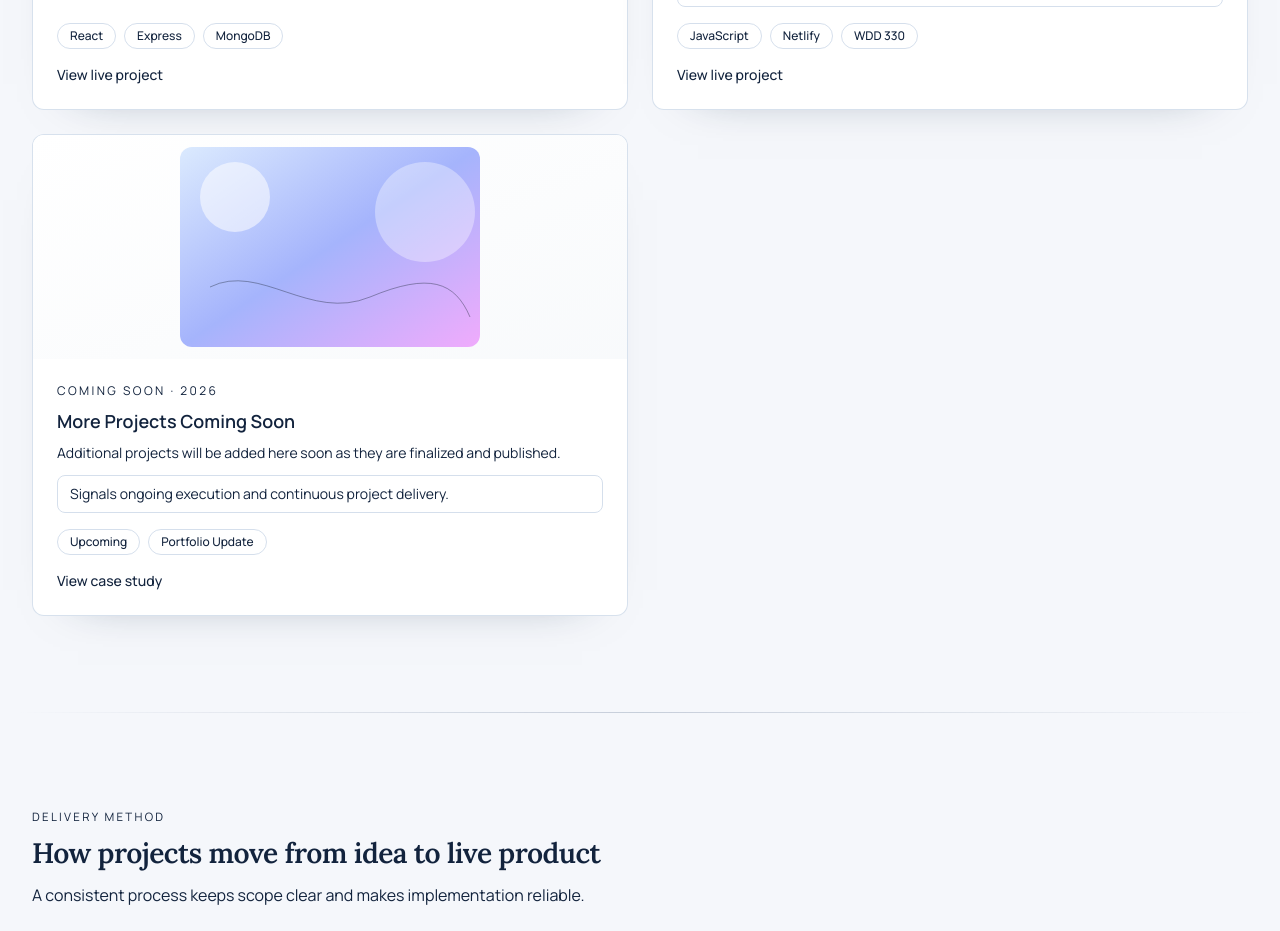
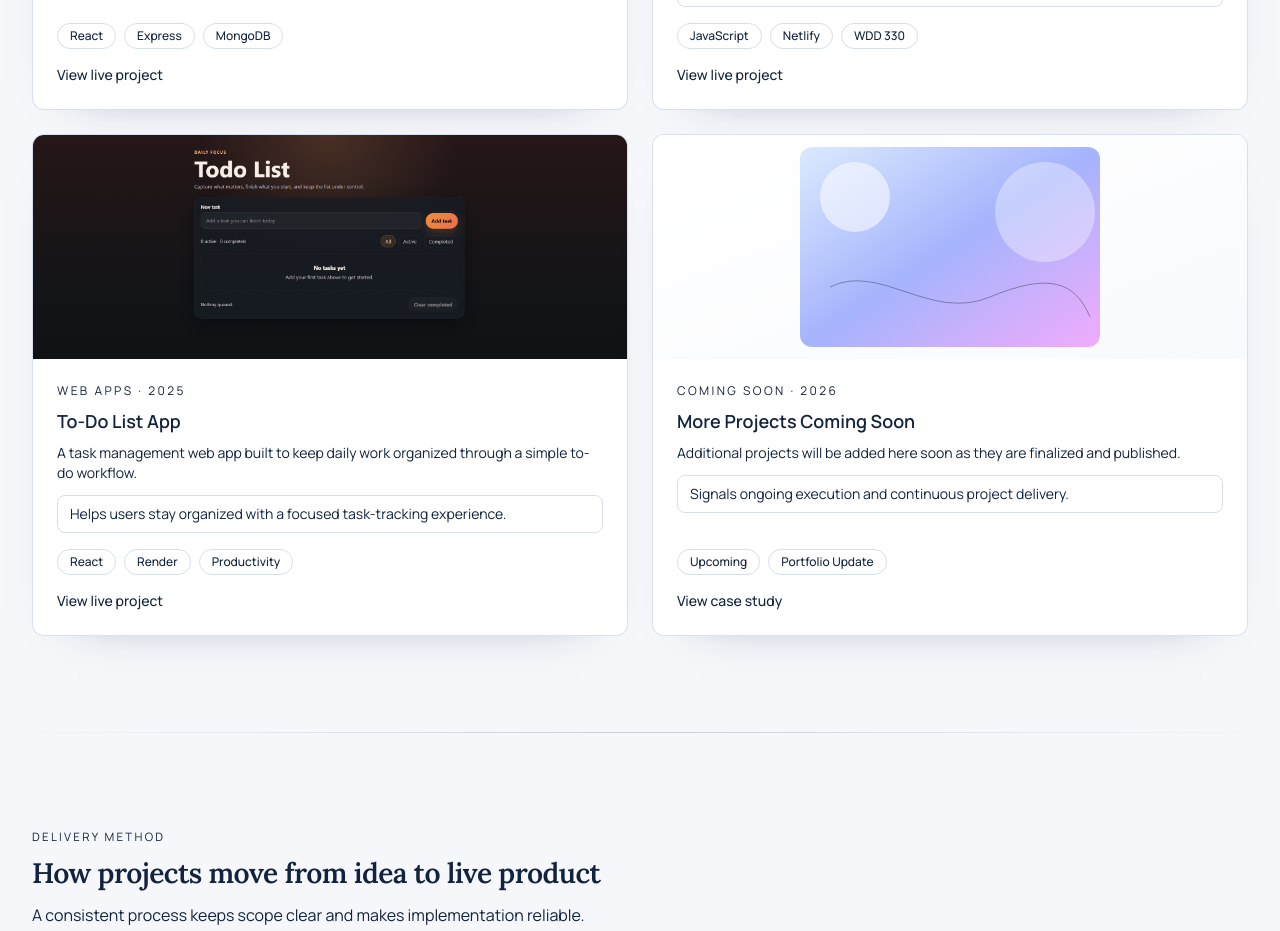
Before and after one commit to sylamarie/portfolio, a Next.js app: page /projects in a window 1280 px wide. Shown: the part 1380-2311 px from the top of the page. Built offline with nearby package versions, Linux system fonts and the light colour scheme.

Commit message:
Add the todo list project and updated the readme

```diff
--- a/src/data/projects.ts
+++ b/src/data/projects.ts
@@ -140,6 +140,35 @@ export const projects: Project[] = [
     imagePosition: "top",
   },
   {
+    title: "To-Do List App",
+    slug: "todo-list-app",
+    summary:
+      "A task management web app built to keep daily work organized through a simple to-do workflow.",
+    description:
+      "To-Do List App is a practical web project for tracking tasks, organizing work items, and maintaining a clear day-to-day workflow in a clean interface.",
+    impact: "Helps users stay organized with a focused task-tracking experience.",
+    problem:
+      "Task tracking often becomes cluttered when users rely on scattered notes or inconsistent tools.",
+    solution:
+      "Built a straightforward to-do workflow with simple task organization, clear actions, and an accessible layout.",
+    outcome:
+      "Delivered a live web app that supports practical task management and everyday productivity.",
+    category: "Web Apps",
+    year: "2025",
+    role: "Web developer",
+    tags: ["React", "Render", "Productivity"],
+    highlights: [
+      "Built a live task management application for everyday use.",
+      "Organized task workflows into a clean and simple interface.",
+      "Focused on practical usability and straightforward interactions.",
+      "Published the project on Render.",
+    ],
+    link: "https://todolist-f8fc.onrender.com",
+    image: "/projects/todolist.png",
+    imageFit: "cover",
+    imagePosition: "top",
+  },
+  {
     title: "More Projects Coming Soon",
     slug: "more-projects-coming-soon",
     summary:
```
Also changed, not shown: public/projects/todolist.png (added), 1 other file (tests, documents, lock files or other folders).
